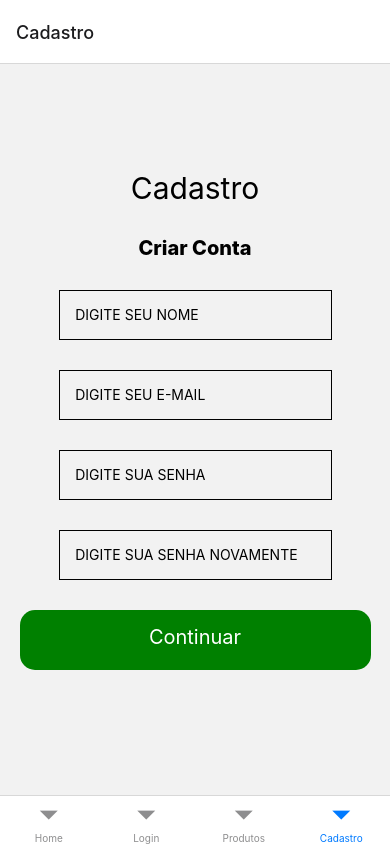
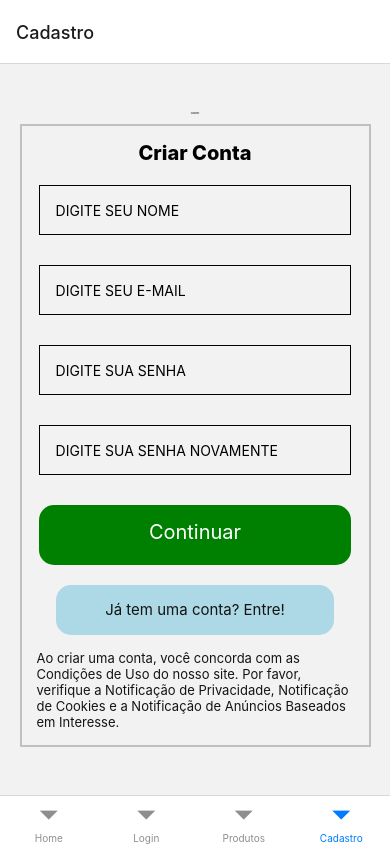
Before and after one commit to andersonlps/Ecommerce-React-Native, a React Native app in the folder TrabalhoFinal/: screen /Cadastro in a window 390 px wide. Built offline with nearby package versions, Linux system fonts and the light colour scheme.

Commit message:
atualização na página de cadastro

```diff
--- a/TrabalhoFinal/src/screens/Cadastro/index.jsx
+++ b/TrabalhoFinal/src/screens/Cadastro/index.jsx
@@ -17,13 +17,18 @@ export const Cadastro = ({navigation}) => {
     return (
         <View style={styles.container}>
             <Text style={styles.textoCadastro}>Cadastro</Text>
+            <View style={styles.container2}>
             <Text style={styles.texto}>Criar Conta</Text>
             <TextInput style={styles.textImput} placeholder="    DIGITE SEU NOME" onChange={setUsuarioNome} value={usuarioNome} />
             <TextInput style={styles.textImput} placeholder="    DIGITE SEU E-MAIL" onChange={setUserEmail} value={userEmail} />
             <TextInput style={styles.textImput} placeholder="    DIGITE SUA SENHA" onChange={setSenha} value={senha} />
             <TextInput style={styles.textImput} placeholder="    DIGITE SUA SENHA NOVAMENTE" onChange={setSenha2} value={senha2} />
-            <TouchableOpacity style={styles.buttonEntrar} onPress={() => navigation.navigate('Login')}><Text style={styles.textoEntrar}>Continuar</Text></TouchableOpacity>
-            {/* <TouchableOpacity style={styles.buttonCadastrar}><Text style={styles.textoCadastrar}>Não tem uma conta? Cadastre-se!</Text></TouchableOpacity> */}
+            <TouchableOpacity style={styles.buttonEntrar}><Text style={styles.textoEntrar}>Continuar</Text></TouchableOpacity>
+            <TouchableOpacity style={styles.buttonCadastrar} onPress={() => navigation.navigate('Login')}><Text style={styles.textoCadastrar}>Já tem uma conta? Entre!</Text></TouchableOpacity>
+            <Text style={styles.textoCondicoes}>Ao criar uma conta, você concorda com as Condições de Uso do nosso site.
+            Por favor, verifique a Notificação de Privacidade, Notificação de Cookies e a Notificação de Anúncios
+            Baseados em Interesse. </Text>
+            </View>
         </View>
     );
 }
@@ -35,24 +40,36 @@ const styles = StyleSheet.create({
         justifyContent:"center",
         alignItems: 'center',
         alignContent: "center",
+
     },
+
+    container2: {
+        width: "90%",
+        justifyContent:"center",
+        alignItems: 'center',
+        alignContent: "center",
+        borderWidth: 2,
+        borderColor: 'silver',
+    },
+
     textImput: {
         borderWidth: 1,
-        width: "70%",
+        width: "90%",
         height: 50,
         alignItems: "center",
         justifyContent: 'center',
-        marginBottom: 30
+        marginBottom: 30,
 
     },
     textoCadastro: {
-        fontSize: 30,
-        marginBottom: 30
+        fontSize: 2,
+        marginBottom: 10
     },
     texto: {
+        marginTop: 15,
         fontSize: 20,
         fontWeight: "800",
-        marginBottom: 30
+        marginBottom: 20
     },
     buttonEntrar: {
         backgroundColor: 'green',
@@ -63,10 +80,11 @@ const styles = StyleSheet.create({
     },
     buttonCadastrar: {
         backgroundColor: 'lightblue',
-        width: "90%",
-        height: 60,
+        width: "80%",
+        height: 50,
         borderRadius: 15,
     },
+
     textoEntrar: {
         padding: 15,
         textAlign: "center",
@@ -77,6 +95,12 @@ const styles = StyleSheet.create({
         padding: 15,
         textAlign: "center",
         color: '#141414',
-        fontSize: 20,
+        fontSize: 15,
+    },
+
+    textoCondicoes: {
+        padding: 15,
+        color: '#141414',
+        fontSize: 13,
     }
 });
```
